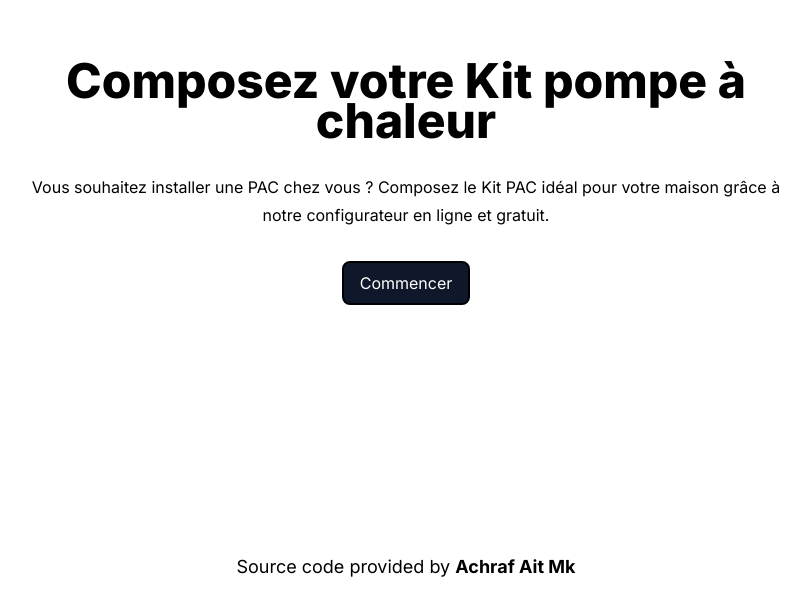
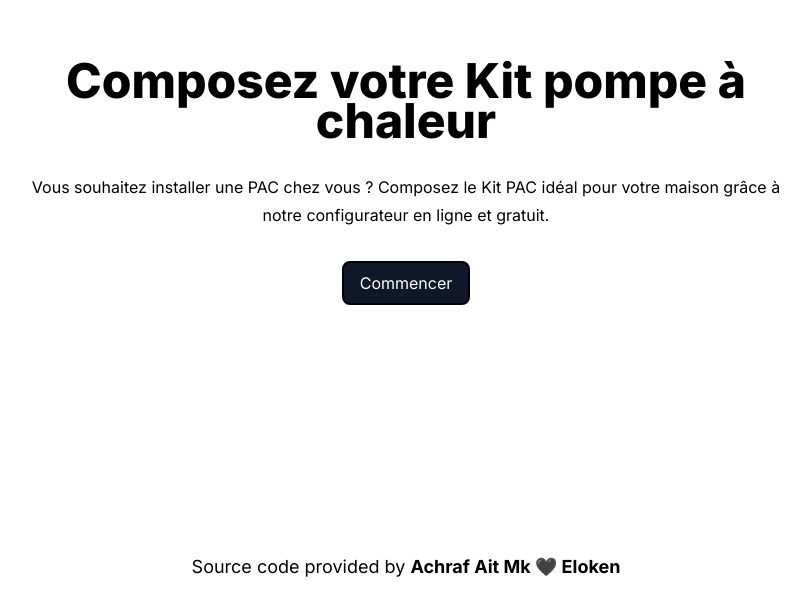
Before and after one commit to achrafaitmbarek/eloken-exo, a Next.js app: page / in a window 1280 px wide. Shown: the part 195-800 px from the top of the page, without its empty margins (234-1044 px from the left). Built offline with nearby package versions, Linux system fonts and the light colour scheme.

Commit message:
styling the footer

```diff
--- a/src/app/page.js
+++ b/src/app/page.js
@@ -19,7 +19,7 @@ export default function Home() {
         <CtaButton text={"Commencer"} type={'submit'} />
       </Link>
       <div className="source-code bottom-0 w-full fixed mb-6">
-        <p className="text-lg">Source code provided by <a className="font-bold" href="https://github.com/achrafaitmbarek/eloken-exo">Achraf Ait Mk</a></p>
+        <p className="text-lg">Source code provided by <a className="font-bold" href="https://github.com/achrafaitmbarek/eloken-exo">Achraf Ait Mk 🖤 Eloken</a></p>
       </div>
     </div>
   );
```
